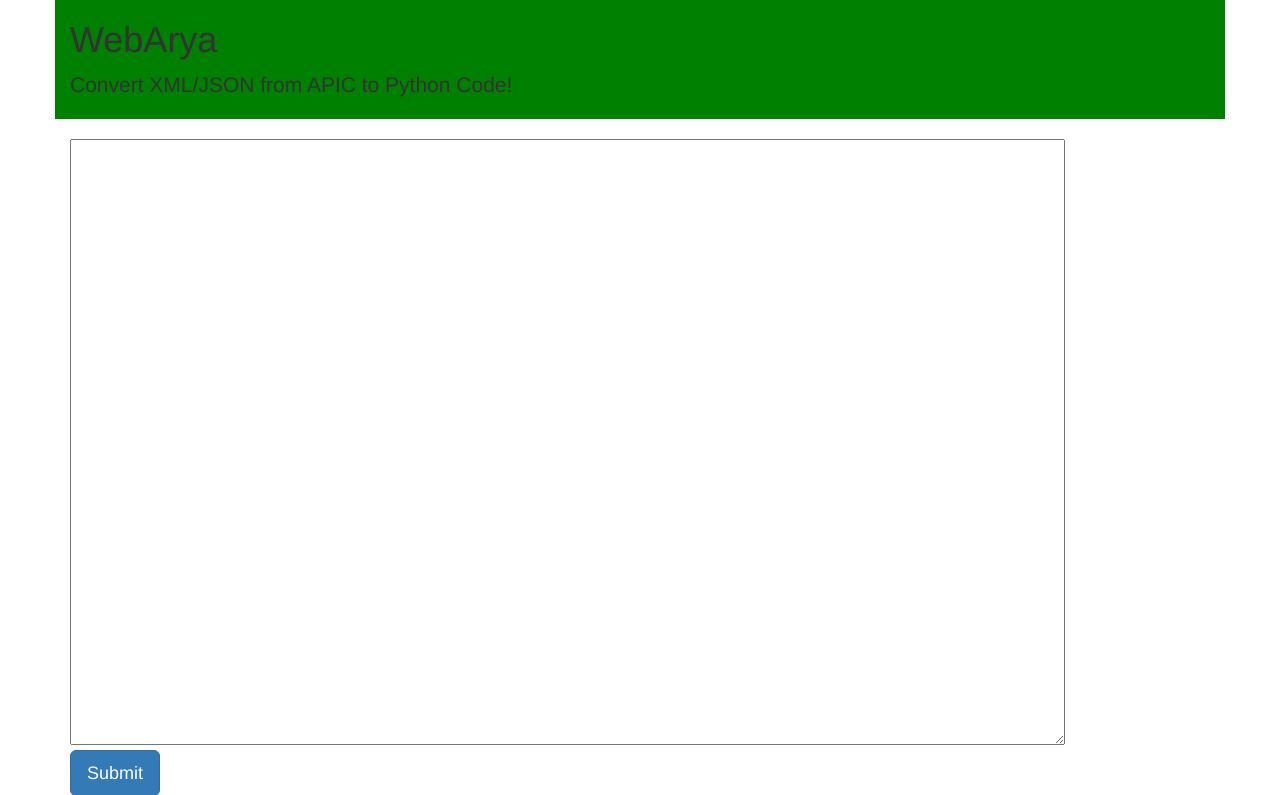
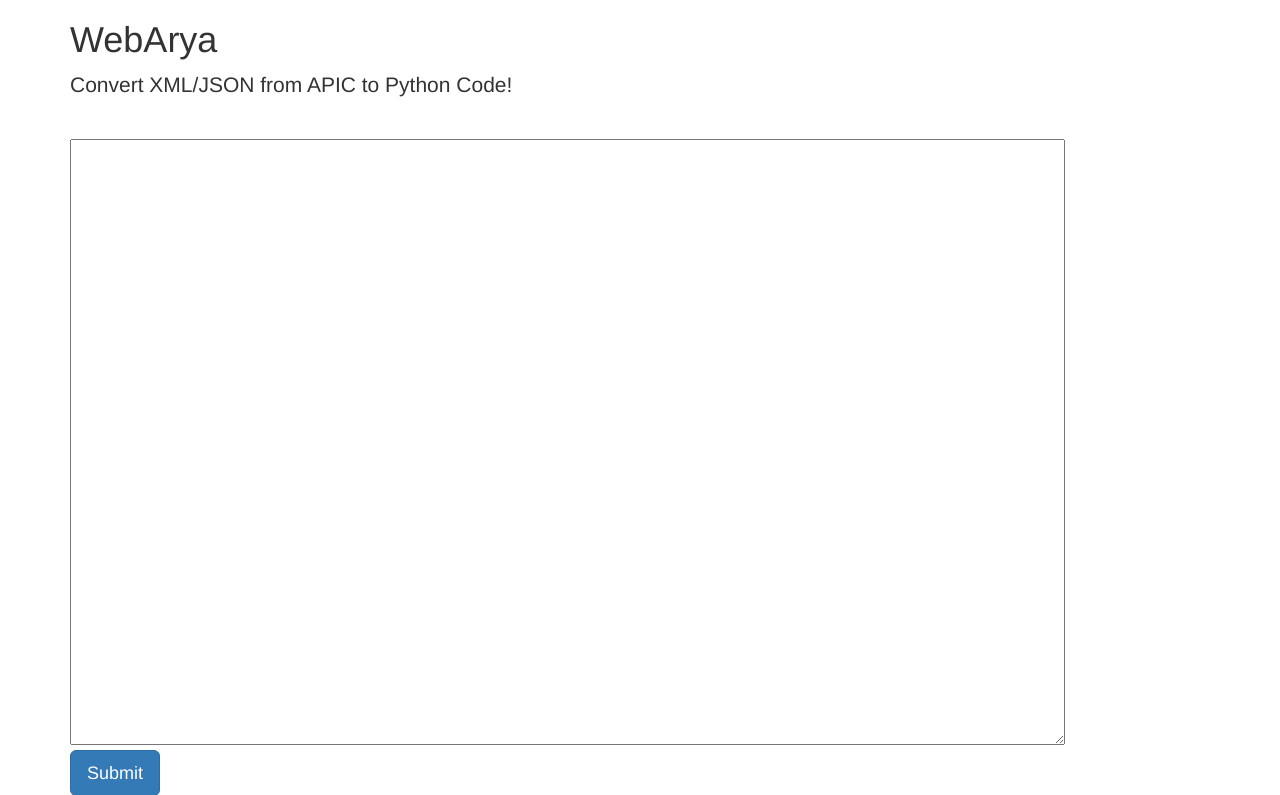
Before and after one commit to datacenter/webarya, a Flask app: page / in a window 1280 px wide. Shown: the top 795 px of the page. Run offline with Flask 2, Linux system fonts and the light colour scheme; some libraries are stand-ins or nearby versions.

Commit message:
update html templates

```diff
--- a/webarya/templates/webarya.html
+++ b/webarya/templates/webarya.html
@@ -5,8 +5,8 @@
 {% block content %}
 
 <html>
-
-<div class="container"  style="background: green">
+<body bgcolor="#0000FF">
+<div class="container">
      <h1>WebArya</h1>
     <p class="lead">
         Convert XML/JSON from APIC to Python Code!
```
